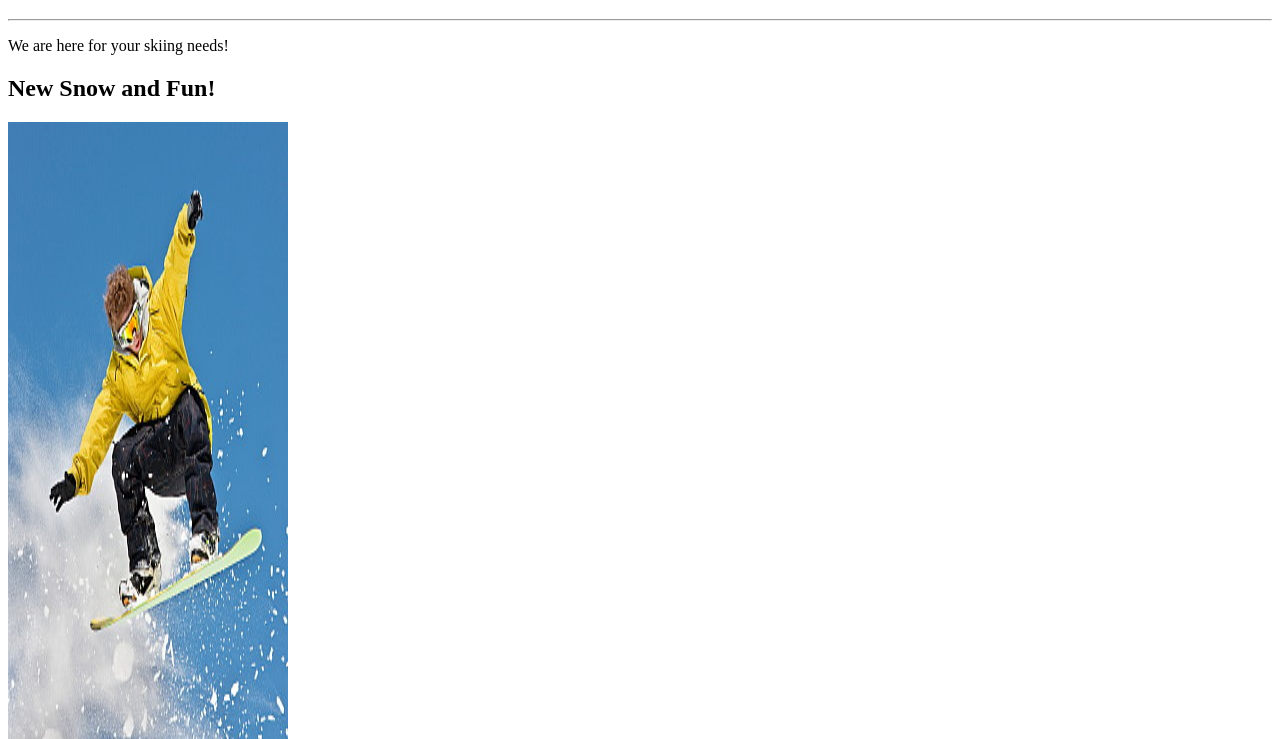
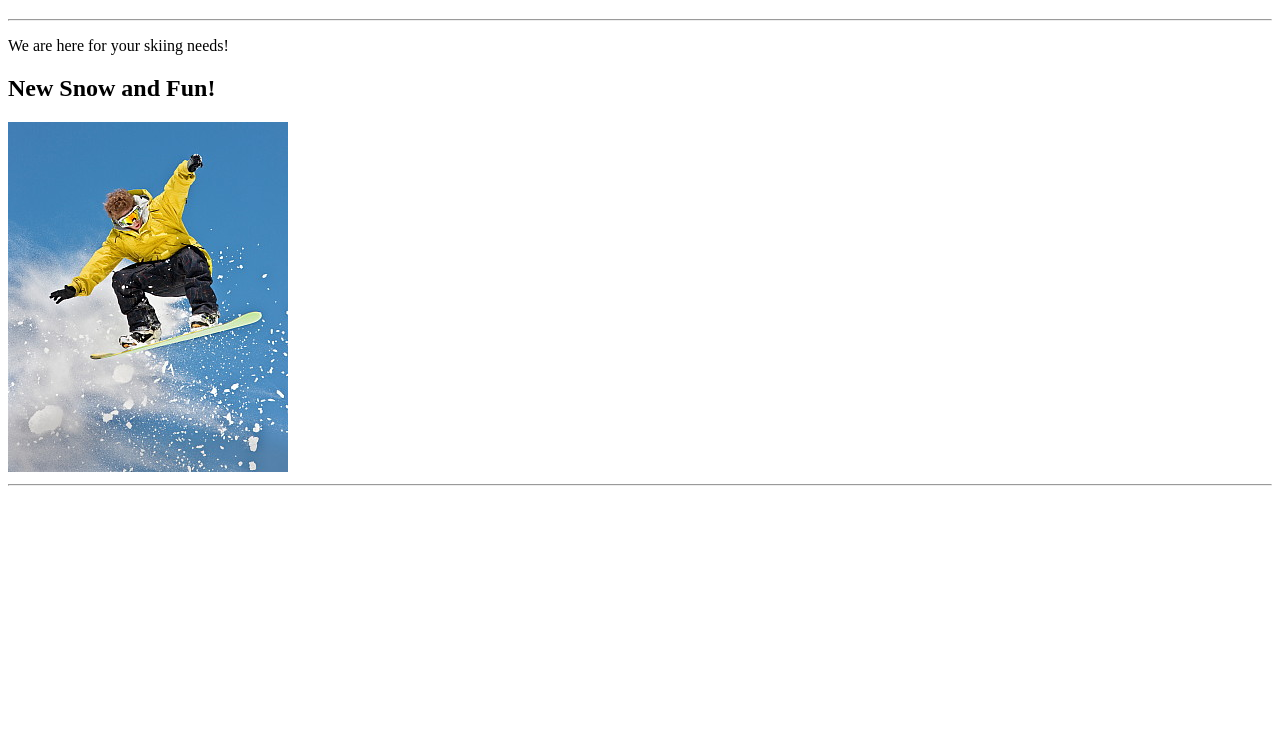
Before and after one commit to zedforever/Mynewestrepo, a plain HTML site: page index.html in a window 1280 px wide. Shown: the part 61-800 px from the top of the page. Drawn offline with Linux system fonts and the light colour scheme.

Commit message:
Update index.html

```diff
--- a/index.html
+++ b/index.html
@@ -8,7 +8,7 @@
   <hr>
 <p>We are here for your skiing needs!</p>
 <h2>New Snow and Fun!</h2>
-  <img src="snowboarding_1-1.jpg" alt="man on snowboard jumping" width="280" height="750" >
+  <img src="snowboarding_1-1.jpg" alt="man on snowboard jumping" width="280" height="350" >
   <hr>
 
 </body>
```
